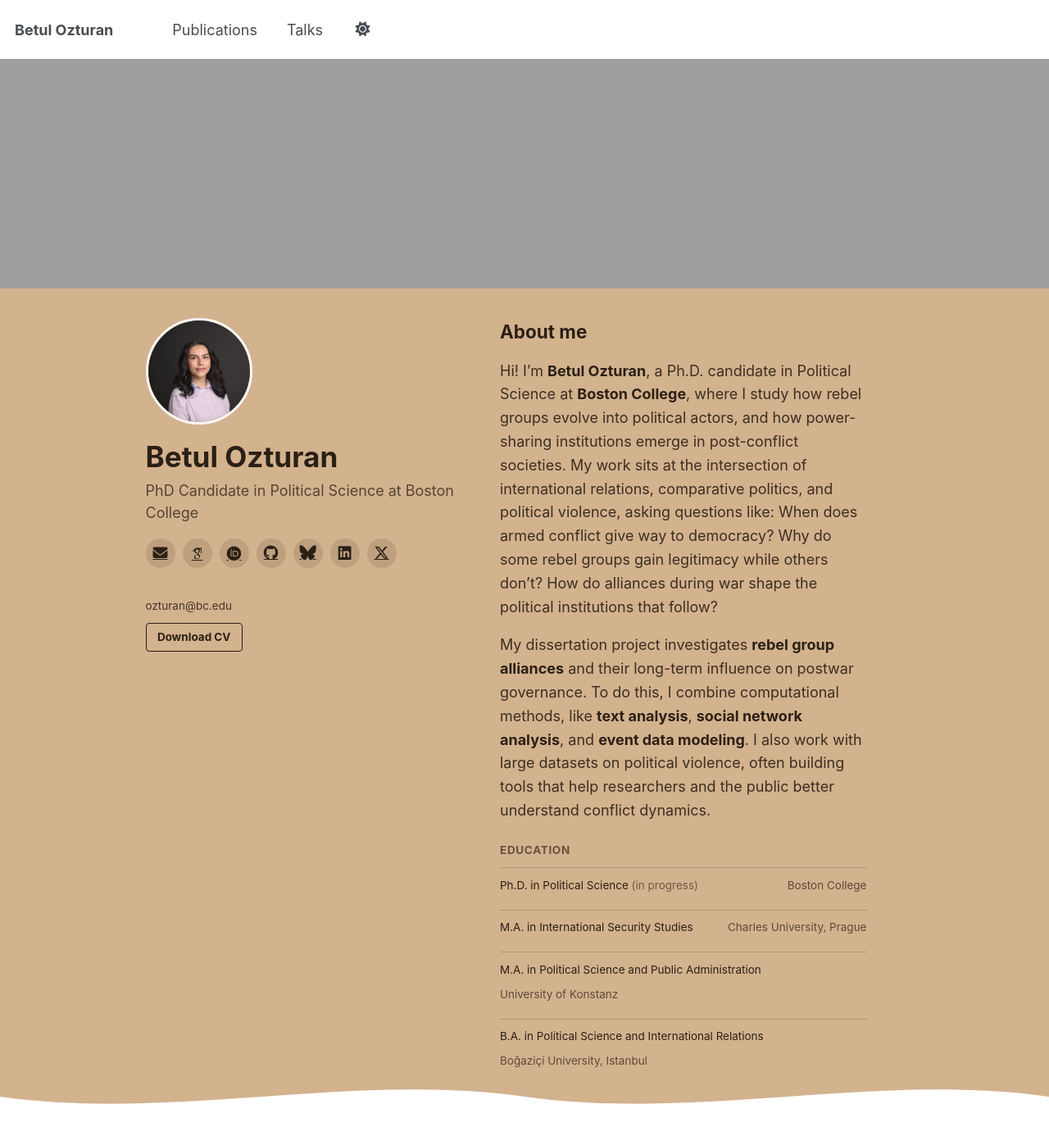
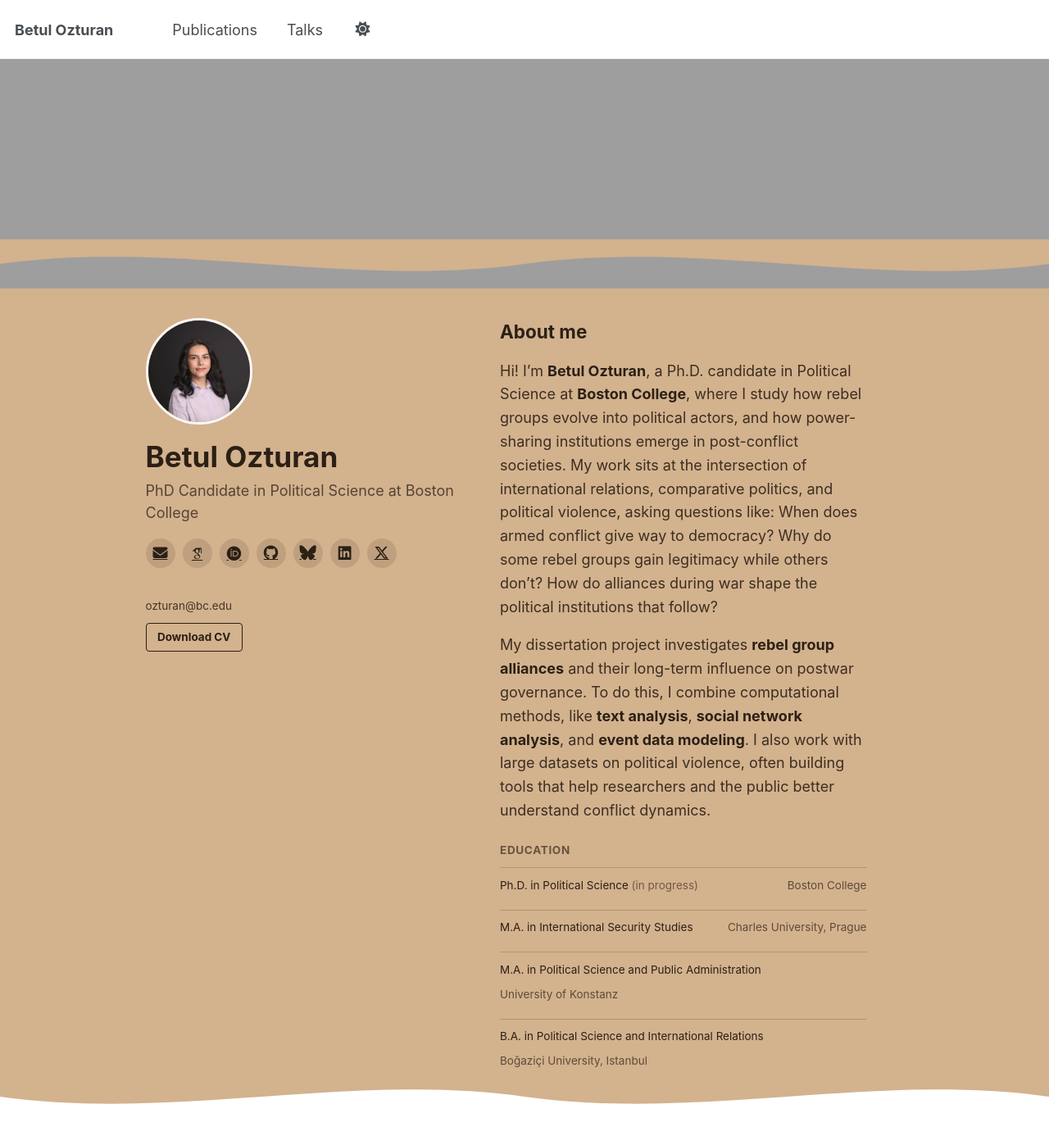
Before and after one commit to betulozturan/betulozturan.github.io, a Jekyll site: the page built from _pages/about.md, in a window 1280 px wide and 1400 px high. Shown: the top 1386 px of the window at 82% size. Built offline with Jekyll 4.4.1, drawn with Linux system fonts in a browser that asks for light colours; some web fonts are replaced.

Commit message:
Add matching wave between photo and hero band
Mirror the existing bottom wave (band -> page) with a top wave
(photo -> band): a band-colored wavy shape sits between the photo and
the band using normal flow + a negative top margin, so it overlaps
the photo's bottom edge without needing to fight the band's own
overflow:hidden.

```diff
--- a/_includes/hero-profile.html
+++ b/_includes/hero-profile.html
@@ -6,6 +6,12 @@
       src="{{ page.header.overlay_image | prepend: '/images/' | prepend: base_path }}"
       alt=""
       class="hero-profile__photo">
+  {% endif %}
+
+  {% if page.header.overlay_image %}
+    <svg class="hero-profile__wave hero-profile__wave--top" viewBox="0 0 1440 80" preserveAspectRatio="none" aria-hidden="true">
+      <path d="M0,40 C240,0 480,80 720,40 C960,0 1200,80 1440,40 L1440,0 L0,0 Z"></path>
+    </svg>
   {% endif %}
 
   <div class="hero-profile__band">
--- a/_sass/custom.scss
+++ b/_sass/custom.scss
@@ -223,6 +223,19 @@ $hero-ink: #2b2015;
   }
 }
 
+.hero-profile__wave--top {
+  position: relative;
+  bottom: auto;
+  display: block;
+  width: 100%;
+  height: 60px;
+  margin-top: -60px;
+
+  path {
+    fill: $accent-color;
+  }
+}
+
 /*
    Publications & talks listings
    ========================================================================== */
```
